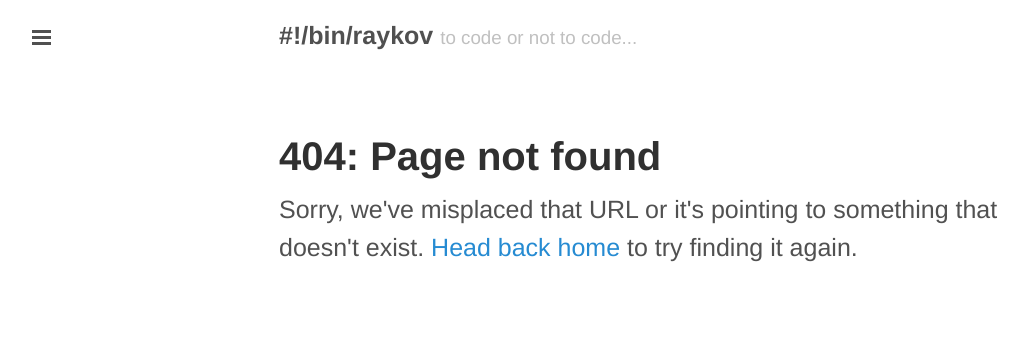
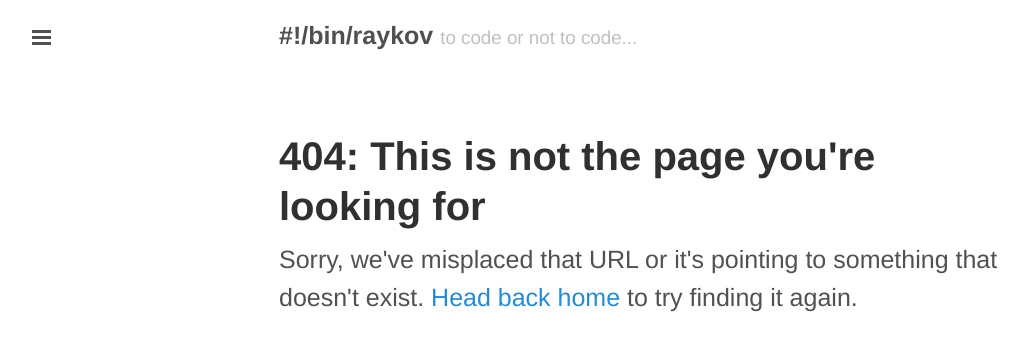
Before and after one commit to lyuboraykov/blog, a Jekyll site: the page built from 404.html, in a window 1280 px wide. Shown: the top 351 px of the page, without its empty margins (1-1029 px from the left). Built offline with Jekyll 4.4.1, drawn with Linux system fonts in a browser that asks for light colours; Markdown is read by kramdown in place of the engine named in the settings; a file with an impossible date is left out.

Commit message:
Changing 404 message

```diff
--- a/404.html
+++ b/404.html
@@ -4,6 +4,6 @@ title: "404: Page not found"
 ---
 
 <div class="page">
-  <h1 class="page-title">404: Page not found</h1>
+  <h1 class="page-title">404: This is not the page you're looking for</h1>
   <p class="lead">Sorry, we've misplaced that URL or it's pointing to something that doesn't exist. <a href="{{site.baseurl}}">Head back home</a> to try finding it again.</p>
 </div>
```
